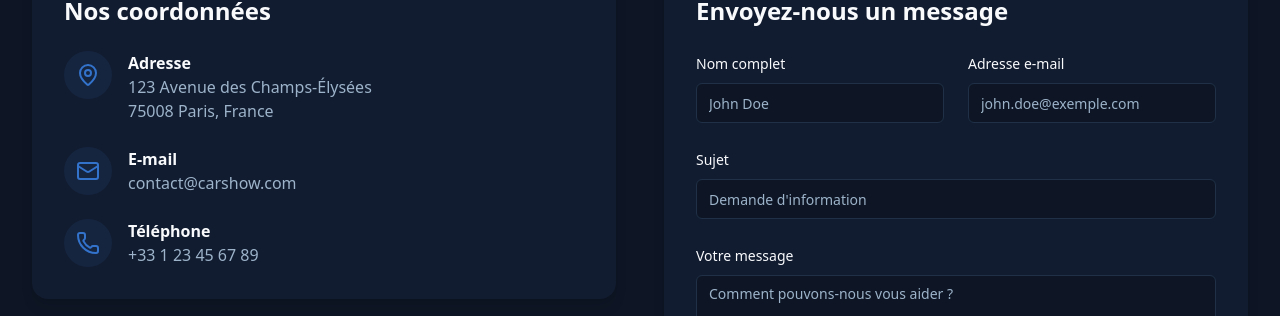
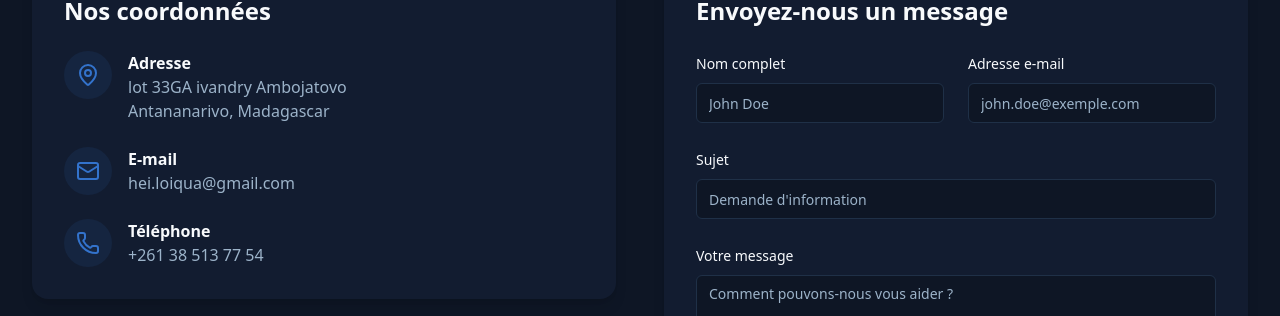
Before and after one commit to loiqua/carshow, a Next.js app: page /contact in a window 1280 px wide. Shown: the part 346-662 px from the top of the page. Built offline with nearby package versions, Linux system fonts and the light colour scheme.

Commit message:
chore:add my real data

```diff
--- a/app/contact/page.tsx
+++ b/app/contact/page.tsx
@@ -28,7 +28,7 @@ export default function ContactPage() {
                   </div>
                   <div>
                     <h3 className="font-semibold text-card-foreground">Adresse</h3>
-                    <p className="text-muted-foreground">123 Avenue des Champs-Élysées<br />75008 Paris, France</p>
+                    <p className="text-muted-foreground">lot 33GA ivandry Ambojatovo<br />Antananarivo, Madagascar</p>
                   </div>
                 </div>
                 <div className="flex items-start gap-4">
@@ -37,8 +37,8 @@ export default function ContactPage() {
                   </div>
                   <div>
                     <h3 className="font-semibold text-card-foreground">E-mail</h3>
-                    <a href="mailto:contact@carshow.com" className="text-muted-foreground hover:text-primary transition-colors">
-                      contact@carshow.com
+                    <a href="mailto:hei.loiqua@gmail.com" className="text-muted-foreground hover:text-primary transition-colors">
+                      hei.loiqua@gmail.com
                     </a>
                   </div>
                 </div>
@@ -48,8 +48,8 @@ export default function ContactPage() {
                   </div>
                   <div>
                     <h3 className="font-semibold text-card-foreground">Téléphone</h3>
-                    <a href="tel:+33123456789" className="text-muted-foreground hover:text-primary transition-colors">
-                      +33 1 23 45 67 89
+                    <a href="tel:+261385137754" className="text-muted-foreground hover:text-primary transition-colors">
+                      +261 38 513 77 54
                     </a>
                   </div>
                 </div>
--- a/components/sections/contact-section.tsx
+++ b/components/sections/contact-section.tsx
@@ -41,7 +41,7 @@ export function ContactSection() {
                 </div>
                 <div>
                   <p className="font-medium">Téléphone</p>
-                  <p className="text-muted-foreground">+33 1 23 45 67 89</p>
+                  <p className="text-muted-foreground">+261 38 513 77 54</p>
                 </div>
               </motion.div>
 
@@ -57,7 +57,7 @@ export function ContactSection() {
                 </div>
                 <div>
                   <p className="font-medium">Email</p>
-                  <p className="text-muted-foreground">contact@carshow.com</p>
+                  <p className="text-muted-foreground">hei.loiqua@gmail.com</p>
                 </div>
               </motion.div>
 
@@ -73,7 +73,7 @@ export function ContactSection() {
                 </div>
                 <div>
                   <p className="font-medium">Adresse</p>
-                  <p className="text-muted-foreground">123 Avenue des Champs-Élysées, 75008 Paris</p>
+                  <p className="text-muted-foreground">lot 33GA ivandry Ambojatovo, Antananarivo</p>
                 </div>
               </motion.div>
             </div>
```
